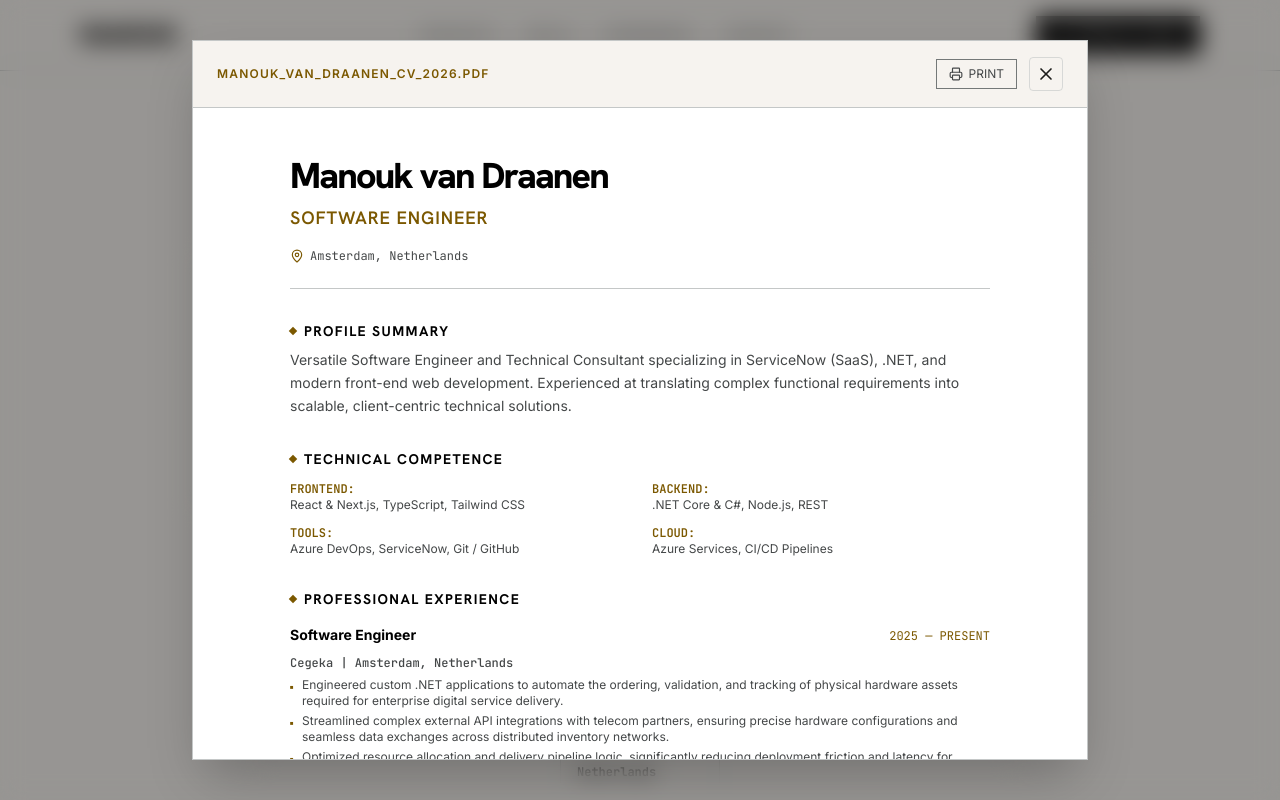
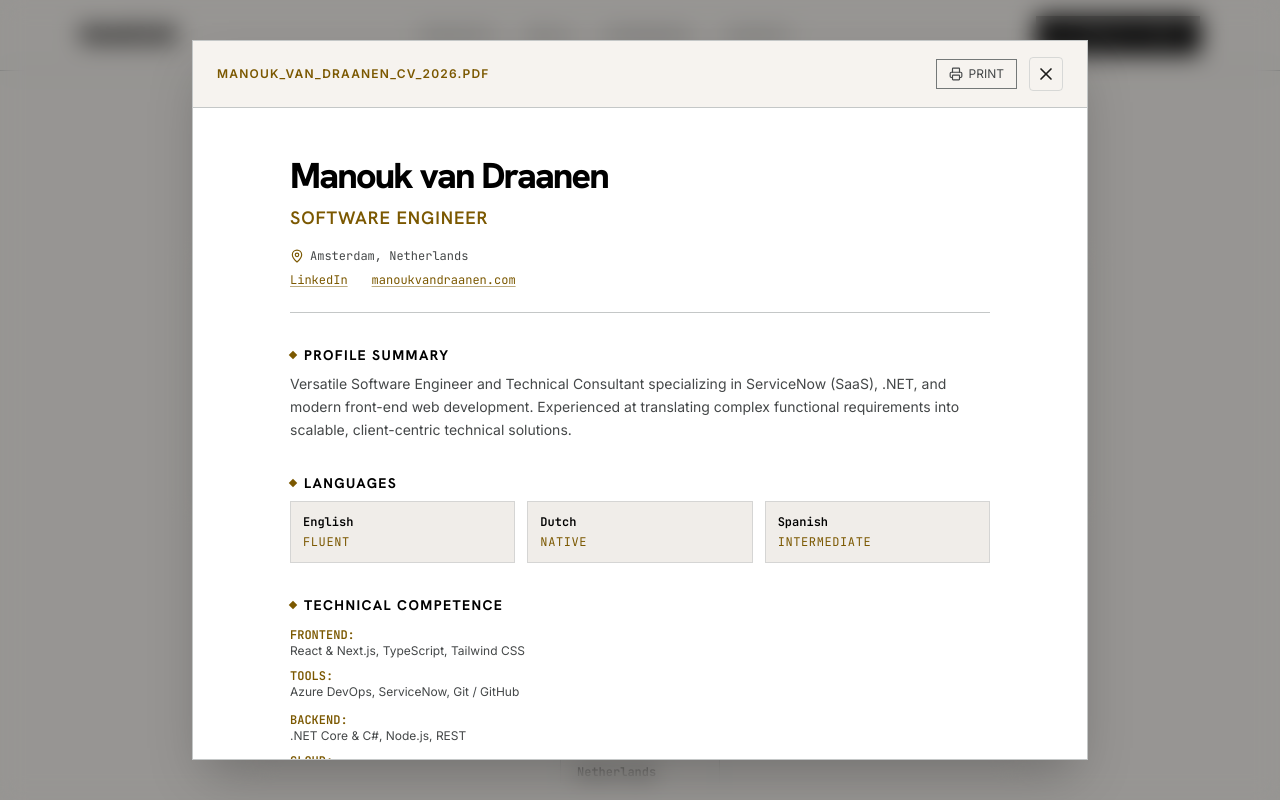
Before and after one commit to mvdgp/manouk-portfolio, a React (Vite) app: page / in a window 1280 px wide. Both pictures are taken after a click on the button "DOWNLOAD RESUME". Shown: the top 800 px of the page. Built offline with nearby package versions, Linux system fonts and the light colour scheme.

Commit message:
Fixed layout issues resume modal and personal data reading

```diff
--- a/src/App.tsx
+++ b/src/App.tsx
@@ -72,7 +72,7 @@ export default function App() {
 
           {/* Copy info */}
           <p className="font-sans text-xs md:text-sm text-on-surface-variant text-center md:text-left">
-            © 2026 {personalInfo.name}. Built with Precision.
+            © 2026 {personalInfo.name}.
           </p>
 
           {/* External links */}
--- a/src/components/ProfessionalJourney.tsx
+++ b/src/components/ProfessionalJourney.tsx
@@ -58,6 +58,11 @@ export default function ProfessionalJourney() {
                     <p className="font-mono text-xs text-on-surface-variant font-semibold mt-1">
                       {event.company}
                     </p>
+                    {event.location?.trim() ? (
+                      <p className="font-mono text-[10px] text-on-surface-variant/80 uppercase tracking-wider mt-1">
+                        {event.location}
+                      </p>
+                    ) : null}
                   </div>
                   <div className="text-on-surface-variant/40 group-hover:text-secondary transition-colors pt-1">
                     {isExpanded ? <ChevronUp className="w-5 h-5" /> : <ChevronDown className="w-5 h-5" />}
--- a/src/components/ResumeModal.tsx
+++ b/src/components/ResumeModal.tsx
@@ -8,8 +8,22 @@ interface ResumeModalProps {
 }
 
 export default function ResumeModal({ isOpen, onClose }: ResumeModalProps) {
+  const portfolioUrl = 'https://manoukvandraanen.com/';
+  const masterResumeEnabled = import.meta.env.DEV && import.meta.env.VITE_RESUME_MASTER_ENABLED?.toLowerCase() === 'true';
+  const masterPhone = (import.meta.env.VITE_RESUME_MASTER_PHONE || '').trim();
+  const masterEmail = (import.meta.env.VITE_RESUME_MASTER_EMAIL || '').trim();
+  const shouldShowMasterContact = masterResumeEnabled && Boolean(masterPhone || masterEmail);
+  const leftSkillGroups = skillsData.filter(({ category }) => ['frontend', 'tools'].includes(category.toLowerCase()));
+  const rightSkillGroups = skillsData.filter(({ category }) => ['backend', 'cloud'].includes(category.toLowerCase()));
+
   const handlePrint = () => {
+    const originalTitle = document.title;
+    const cleanTitle = cvFileName.replace(/\.pdf$/i, '');
+    document.title = cleanTitle;
     window.print();
+    setTimeout(() => {
+      document.title = originalTitle;
+    }, 150);
   };
 
   const cvFileName = `${personalInfo.name.toUpperCase().replace(/\s+/g, '_')}_CV_2026.PDF`;
@@ -18,7 +32,6 @@ export default function ResumeModal({ isOpen, onClose }: ResumeModalProps) {
     <AnimatePresence>
       {isOpen && (
         <div id="resume-modal-wrapper" className="fixed inset-0 z-100 flex items-center justify-center p-4">
-          {/* Backdrop */}
           <motion.div
             id="resume-modal-backdrop"
             initial={{ opacity: 0 }}
@@ -28,7 +41,6 @@ export default function ResumeModal({ isOpen, onClose }: ResumeModalProps) {
             className="absolute inset-0 bg-primary/40 backdrop-blur-md"
           />
 
-          {/* Modal Container */}
           <motion.div
             id="resume-modal-container"
             initial={{ scale: 0.95, opacity: 0, y: 20 }}
@@ -37,7 +49,6 @@ export default function ResumeModal({ isOpen, onClose }: ResumeModalProps) {
             transition={{ type: 'spring', duration: 0.5 }}
             className="relative w-full max-w-4xl h-full max-h-[92vh] sm:max-h-[90vh] bg-surface border border-outline-variant shadow-2xl flex flex-col z-10 overflow-hidden"
           >
-            {/* Header / Controls */}
             <div id="resume-modal-header" className="flex items-center justify-between px-4 sm:px-6 py-3 sm:py-4 border-b border-outline-variant bg-surface-container-low gap-4">
               <div className="flex items-center min-w-0">
                 <span className="font-label-mono text-xs uppercase tracking-widest text-secondary font-semibold truncate block">
@@ -63,24 +74,54 @@ export default function ResumeModal({ isOpen, onClose }: ResumeModalProps) {
               </div>
             </div>
 
-            {/* Printable Area / Resume Body */}
             <div id="resume-printable-container" className="flex-1 overflow-y-auto p-4 sm:p-8 md:p-12 bg-white print:p-0 print:text-black">
-              <div className="max-w-[700px] mx-auto space-y-6 sm:space-y-8 print:space-y-6" id="resume-printable">
-
-                {/* Header */}
+              <div className="max-w-175 mx-auto space-y-6 sm:space-y-8 print:space-y-6" id="resume-printable">
                 <div className="border-b border-outline-variant pb-6 space-y-2">
                   <h1 className="font-headline text-2xl sm:text-4xl font-extrabold tracking-tighter text-primary">{personalInfo.name}</h1>
                   <h2 className="font-headline text-base sm:text-lg font-semibold uppercase tracking-wider text-secondary">{personalInfo.title}</h2>
 
-                  <div className="flex flex-wrap gap-x-6 gap-y-2 pt-2 text-xs font-mono text-on-surface-variant">
+                  <div className="pt-2 text-xs font-mono text-on-surface-variant">
+                    <div className="flex flex-wrap items-center gap-x-6 gap-y-2">
                       <span className="flex items-center gap-1.5">
                         <MapPin className="w-3.5 h-3.5 text-secondary" />
                         {personalInfo.location}
                       </span>
                     </div>
+                    <div className="mt-2 flex flex-wrap gap-x-6 gap-y-2">
+                      {shouldShowMasterContact ? (
+                        <>
+                          {masterPhone ? (
+                            <a href={`tel:${masterPhone}`} className="text-secondary underline decoration-secondary/50 underline-offset-2 hover:text-primary transition-colors">
+                              {masterPhone}
+                            </a>
+                          ) : null}
+                          {masterEmail ? (
+                            <a href={`mailto:${masterEmail}`} className="text-secondary underline decoration-secondary/50 underline-offset-2 hover:text-primary transition-colors">
+                              {masterEmail}
+                            </a>
+                          ) : null}
+                        </>
+                      ) : null}
+                      <a
+                        href={personalInfo.socials.linkedin}
+                        target="_blank"
+                        rel="noopener noreferrer"
+                        className="text-secondary underline decoration-secondary/50 underline-offset-2 hover:text-primary transition-colors"
+                      >
+                        LinkedIn
+                      </a>
+                      <a
+                        href={portfolioUrl}
+                        target="_blank"
+                        rel="noopener noreferrer"
+                        className="text-secondary underline decoration-secondary/50 underline-offset-2 hover:text-primary transition-colors"
+                      >
+                        manoukvandraanen.com
+                      </a>
+                    </div>
+                  </div>
                 </div>
 
-                {/* Profile Summary */}
                 <div className="space-y-2">
                   <h3 className="font-headline text-sm font-bold uppercase tracking-widest text-primary flex items-center gap-2">
                     <span className="w-1.5 h-1.5 bg-secondary rotate-45" /> Profile Summary
@@ -90,36 +131,62 @@ export default function ResumeModal({ isOpen, onClose }: ResumeModalProps) {
                   </p>
                 </div>
 
-                {/* Technical Skills */}
-                <div className="space-y-3">
+                <div className="space-y-2">
                   <h3 className="font-headline text-sm font-bold uppercase tracking-widest text-primary flex items-center gap-2">
-                    <span className="w-1.5 h-1.5 bg-secondary rotate-45" /> Technical Competence
+                    <span className="w-1.5 h-1.5 bg-secondary rotate-45" /> Languages
                   </h3>
-                  <div className="grid grid-cols-1 md:grid-cols-2 gap-x-6 gap-y-3 text-xs font-mono">
-                    {skillsData.map((cat) => (
-                      <div key={cat.category} className="space-y-1">
-                        <span className="text-secondary font-semibold uppercase">{cat.category}:</span>
-                        <p className="text-on-surface-variant font-sans">{cat.skills.map((s) => s.name).join(', ')}</p>
+                  <div className="grid grid-cols-1 sm:grid-cols-3 print:grid-cols-3 gap-3 print:gap-2 text-xs font-mono">
+                    {personalInfo.languages.map((language: { language: string; level: string }) => (
+                      <div key={language.language} className="min-w-0 border border-outline-variant/60 bg-surface-container p-3 print:p-2">
+                        <p className="font-semibold text-primary">{language.language}</p>
+                        <p className="mt-1 text-secondary uppercase tracking-wider">{language.level}</p>
                       </div>
                     ))}
                   </div>
                 </div>
 
-                {/* Experience */}
+                <div className="space-y-3">
+                  <h3 className="font-headline text-sm font-bold uppercase tracking-widest text-primary flex items-center gap-2">
+                    <span className="w-1.5 h-1.5 bg-secondary rotate-45" /> Technical Competence
+                  </h3>
+                  <div className="flex flex-col gap-3 print:grid print:grid-cols-2 print:gap-x-6 print:gap-y-2 text-xs font-mono">
+                    <div className="space-y-2 print:space-y-1">
+                      {leftSkillGroups.map((cat) => (
+                        <div key={cat.category} className="space-y-1">
+                          <span className="text-secondary font-semibold uppercase">{cat.category}:</span>
+                          <p className="text-on-surface-variant font-sans leading-snug">{cat.skills.map((s) => s.name).join(', ')}</p>
+                        </div>
+                      ))}
+                    </div>
+                    <div className="space-y-2 print:space-y-1">
+                      {rightSkillGroups.map((cat) => (
+                        <div key={cat.category} className="space-y-1">
+                          <span className="text-secondary font-semibold uppercase">{cat.category}:</span>
+                          <p className="text-on-surface-variant font-sans leading-snug">{cat.skills.map((s) => s.name).join(', ')}</p>
+                        </div>
+                      ))}
+                    </div>
+                  </div>
+                </div>
+
                 <div className="space-y-4">
                   <h3 className="font-headline text-sm font-bold uppercase tracking-widest text-primary flex items-center gap-2">
                     <span className="w-1.5 h-1.5 bg-secondary rotate-45" /> Professional Experience
                   </h3>
 
                   <div className="space-y-4">
-                    {timelineEvents.map((event, idx) => (
+                    {timelineEvents.map((event, idx) => {
+                      const roleLocation = event.location?.trim();
+
+                      return (
                         <div key={idx} className="space-y-1">
                           <div className="flex justify-between items-baseline">
                             <h4 className="text-sm font-bold text-primary font-sans">{event.role}</h4>
                             <span className="text-xs font-mono text-secondary">{event.period}</span>
                           </div>
                           <span className="text-xs text-on-surface-variant font-medium font-mono">
-                          {event.company} | {personalInfo.location}
+                            {event.company}
+                            {roleLocation ? ` | ${roleLocation}` : ''}
                           </span>
                           <ul className="list-none space-y-1 text-xs text-on-surface-variant font-sans pl-3 pt-1">
                             {event.achievements.map((ach, bulletIdx) => (
@@ -132,11 +199,11 @@ export default function ResumeModal({ isOpen, onClose }: ResumeModalProps) {
                             ))}
                           </ul>
                         </div>
-                    ))}
+                      );
+                    })}
                   </div>
                 </div>
 
-                {/* Education */}
                 <div className="space-y-2">
                   <h3 className="font-headline text-sm font-bold uppercase tracking-widest text-primary flex items-center gap-2">
                     <span className="w-1.5 h-1.5 bg-secondary rotate-45" /> Education & Certifications
@@ -161,44 +228,66 @@ export default function ResumeModal({ isOpen, onClose }: ResumeModalProps) {
                     </div>
                   </div>
                 </div>
-
               </div>
             </div>
 
-            {/* Print Styling Override helper */}
             <style>{`
               @media print {
-                /* 1. Hide all main screen layout elements */
+                @page {
+                  size: A4 portrait;
+                  margin: 0;
+                }
+
+                html,
+                body {
+                  width: 100% !important;
+                  height: auto !important;
+                  margin: 0 !important;
+                  padding: 0 !important;
+                  background: white !important;
+                  color: black !important;
+                  -webkit-print-color-adjust: exact;
+                  print-color-adjust: exact;
+                }
+
+                #root,
+                #root > div {
+                  height: auto !important;
+                  width: auto !important;
+                  margin: 0 !important;
+                  padding: 0 !important;
+                }
+
+                body {
+                  overflow: visible !important;
+                }
+
                 nav, main, footer, button {
                   display: none !important;
                 }
 
-                /* 2. Hide modal interactive controls and backdrop */
                 #resume-modal-backdrop,
                 #resume-modal-header {
                   display: none !important;
                 }
 
-                /* 3. Reset modal wrapper, container, and container layers to be static, transparent/white, and non-scrollable */
                 #resume-modal-wrapper {
                   position: static !important;
                   display: block !important;
                   padding: 0 !important;
                   z-index: auto !important;
-                  background-color: white !important;
                   background: white !important;
                 }
 
                 #resume-modal-container {
                   position: static !important;
-                  width: 100% !important;
-                  max-width: 100% !important;
+                  width: 210mm !important;
                   height: auto !important;
+                  max-width: none !important;
                   max-height: none !important;
                   border: none !important;
                   box-shadow: none !important;
                   background: white !important;
-                  background-color: white !important;
                   overflow: visible !important;
                   margin: 0 !important;
                   padding: 0 !important;
@@ -206,7 +295,6 @@ export default function ResumeModal({ isOpen, onClose }: ResumeModalProps) {
 
                 #resume-printable-container {
                   background: white !important;
-                  background-color: white !important;
                   padding: 0 !important;
                   margin: 0 !important;
                   overflow: visible !important;
@@ -214,81 +302,98 @@ export default function ResumeModal({ isOpen, onClose }: ResumeModalProps) {
                   height: auto !important;
                 }
 
-                /* 4. FORCE ALL PARENT CONTAINERS, BODY, AND HTML TO WHITE BACKGROUND TO PREVENT ANY COLOR LEAK */
-                html, body, #root, #root > div, [class*="min-h-screen"], [class*="bg-surface"] {
-                  background-color: white !important;
-                  background: white !important;
-                  color: black !important;
-                  margin: 0 !important;
-                  padding: 0 !important;
-                  height: auto !important;
-                  min-height: auto !important;
-                  overflow: visible !important;
-                  box-shadow: none !important;
-                }
-
-                /* 5. Clean layout of the printable resume sheet */
                 #resume-printable {
                   background: white !important;
                   color: black !important;
-                  padding: 0 !important;
-                  margin: 0 auto !important;
-                  width: 100% !important;
-                  max-width: 100% !important;
+                  width: 210mm !important;
+                  max-width: none !important;
+                  padding: 8mm 14mm 10mm !important;
+                  margin: 0 !important;
                   box-sizing: border-box !important;
+                  font-family: Arial, Helvetica, sans-serif !important;
+                  font-size: 10.7pt !important;
+                  line-height: 1.18 !important;
+                  overflow: visible !important;
+                  height: auto !important;
                 }
 
-                /* Compact spacing to guarantee fitting onto 1 single page */
+                #resume-printable > div {
+                  page-break-inside: avoid;
+                  break-inside: avoid-page;
+                }
+
+                #resume-printable .space-y-2 > * + *,
+                #resume-printable .space-y-3 > * + *,
+                #resume-printable .space-y-4 > * + *,
+                #resume-printable .space-y-6 > * + *,
+                #resume-printable .space-y-8 > * + * {
+                  margin-top: 0.1cm !important;
+                }
+
                 #resume-printable .space-y-6,
                 #resume-printable .space-y-8 {
-                  margin-top: 0.65rem !important;
-                  margin-bottom: 0.65rem !important;
+                  margin-top: 0.1cm !important;
+                  margin-bottom: 0.1cm !important;
                 }
 
                 #resume-printable .pb-6 {
-                  padding-bottom: 0.4rem !important;
+                  padding-bottom: 0.24cm !important;
                 }
 
                 #resume-printable .grid {
-                  gap: 0.4rem !important;
+                  gap: 0.12cm 0.2cm !important;
                 }
 
                 #resume-printable h1 {
-                  font-size: 1.8rem !important;
-                  line-height: 1.1 !important;
+                  font-size: 18pt !important;
+                  line-height: 1.08 !important;
+                  margin: 0 0 0.09cm !important;
                 }
 
                 #resume-printable h2 {
-                  font-size: 1rem !important;
-                  line-height: 1.2 !important;
+                  font-size: 11.1pt !important;
+                  line-height: 1.12 !important;
+                  margin: 0 0 0.07cm !important;
                 }
 
                 #resume-printable h3 {
-                  font-size: 0.8rem !important;
-                  line-height: 1.2 !important;
-                  margin-bottom: 0.25rem !important;
+                  font-size: 10.5pt !important;
+                  line-height: 1.12 !important;
+                  margin: 0 0 0.06cm !important;
+                }
+
+                #resume-printable h4 {
+                  font-size: 10.3pt !important;
+                  line-height: 1.12 !important;
+                  margin: 0 !important;
                 }
 
                 #resume-printable p,
                 #resume-printable li,
                 #resume-printable span,
                 #resume-printable a {
-                  font-size: 11px !important;
-                  line-height: 1.35 !important;
+                  font-size: 10.1pt !important;
+                  line-height: 1.2 !important;
+                  overflow-wrap: anywhere !important;
+                }
+
+                #resume-printable a {
+                  color: #b45309 !important;
+                  text-decoration: underline !important;
                 }
 
                 #resume-printable ul {
-                  margin-top: 0.15rem !important;
+                  margin-top: 0.04cm !important;
+                  padding-left: 0.28cm !important;
                 }
 
                 #resume-printable li {
-                  margin-bottom: 0.1rem !important;
+                  margin-bottom: 0.03cm !important;
                 }
 
-                /* Standard margins for perfect printer layout */
-                @page {
-                  size: portrait;
-                  margin: 1.0cm 1.2cm;
+                #resume-printable {
+                  page-break-after: avoid !important;
+                  page-break-before: avoid !important;
                 }
               }
             `}</style>
--- a/src/portfolioData.json
+++ b/src/portfolioData.json
@@ -10,7 +10,21 @@
     "socials": {
       "github": "https://github.com/mvdgp",
       "linkedin": "https://www.linkedin.com/in/manouk-van-draanen/"
-    }
+    },
+    "languages": [
+      {
+        "language": "English",
+        "level": "Fluent"
+      },
+      {
+        "language": "Dutch",
+        "level": "Native"
+      },
+      {
+        "language": "Spanish",
+        "level": "Intermediate"
+      }
+    ]
   },
   "projects": [
     {
@@ -134,6 +148,7 @@
       "period": "2025 — PRESENT",
       "role": "Software Engineer",
       "company": "Cegeka",
+      "location": "Zoetermeer, The Netherlands",
       "description": "Led the development and maintenance of a mission-critical .NET framework and B2B integration application facilitating partner asset procurement for physical telecommunications infrastructure.",
       "achievements": [
         "Engineered custom .NET applications to automate the ordering, validation, and tracking of physical hardware assets required for enterprise digital service delivery.",
@@ -151,6 +166,7 @@
       "period": "2024 — 2025",
       "role": "Application Developer",
       "company": "DevoTeam",
+      "location": "Amsterdam, The Netherlands",
       "description": "Led the architectural design and deployment of enterprise Common Service Data Model (CSDM) frameworks and secure API integrations within the ServiceNow platform.",
       "achievements": [
         "Architected and implemented a structured CSDM framework, aligning IT infrastructure with business services to drastically improve configuration item (CI) traceability.",
@@ -170,6 +186,7 @@
       "period": "2021 — 2024",
       "role": "Application Developer",
       "company": "Cegeka",
+      "location": "Zoetermeer, The Netherlands",
       "description": "Led the technical refinement, architectural design, and end-to-end development of custom ServiceNow solutions orchestrating nationwide digital service delivery.",
       "achievements": [
         "Collaborated with business stakeholders to refine complex functional requirements into production-ready technical architecture on the ServiceNow platform.",
--- a/src/types.ts
+++ b/src/types.ts
@@ -17,6 +17,7 @@ export interface TimelineEvent {
   period: string;
   role: string;
   company: string;
+  location?: string;
   description: string;
   achievements: string[];
   techStack: string[];
```
Also changed, not shown: src/components/SkillsGrid.tsx (+23 -1 lines), src/vite-env.d.ts (added, +11 -0 lines). Lines whose indentation alone changed are shown as unchanged.
